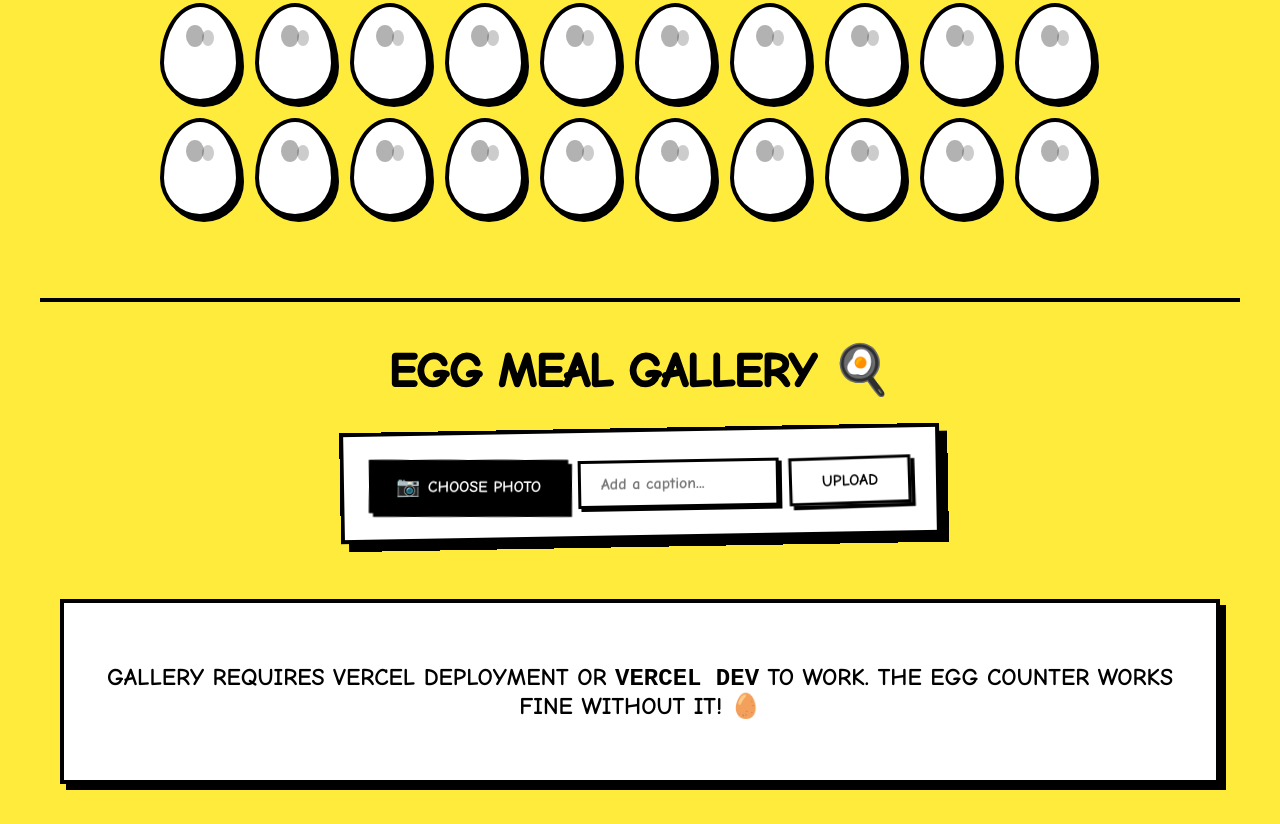
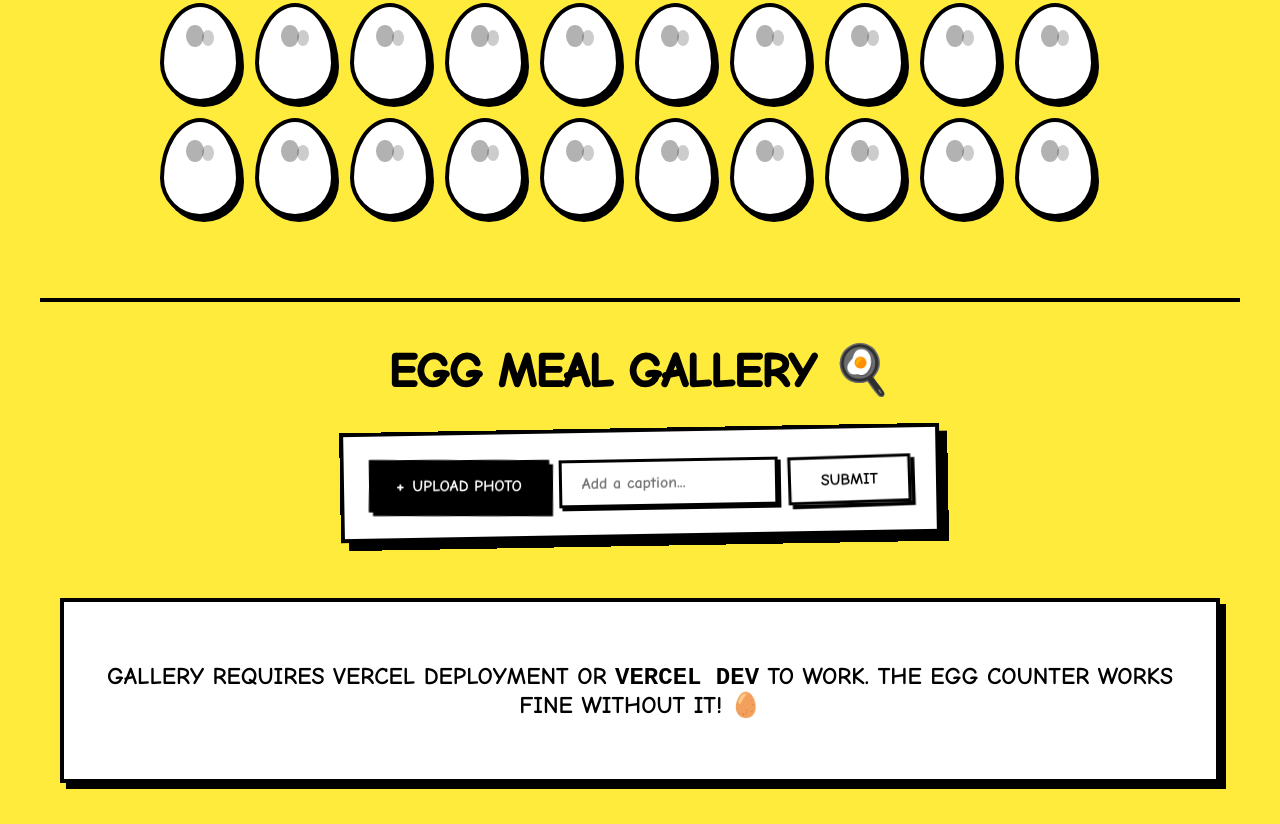
Before and after one commit to andycabindol/102steggsplace, a website: page index.html in a window 1280 px wide. Shown: the part 766-1590 px from the top of the page. Drawn offline with Linux system fonts and the light colour scheme; no server answers.

```diff
--- a/index.html
+++ b/index.html
@@ -34,11 +34,11 @@
                         <button id="removePreview" class="remove-preview-btn" title="Remove photo">×</button>
                     </div>
                     <label for="imageInput" class="upload-label" id="uploadLabel">
-                        <span class="upload-icon">📷</span>
-                        <span>Choose Photo</span>
+                        <span class="upload-icon">+</span>
+                        <span>Upload Photo</span>
                     </label>
                     <input type="text" id="captionInput" placeholder="Add a caption..." class="caption-input">
-                    <button id="uploadBtn" class="btn-upload">Upload</button>
+                    <button id="uploadBtn" class="btn-upload">Submit</button>
                 </div>
                 <div id="uploadStatus" class="upload-status"></div>
             </div>
```
